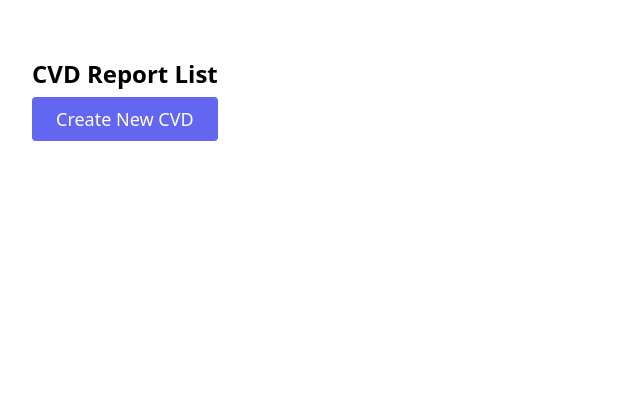
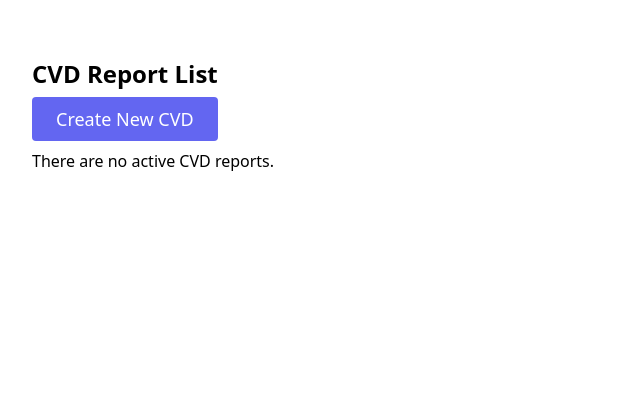
Before and after one commit to haarismian/ssd_ncsc_app, a Django app: template ncsc_cases_app/cvd_service/templates/cvd_service/cvd_list.html in a window 1280 px wide. Shown: the part 133-553 px from the top of the page, without its empty margins (0-640 px from the left). Run offline with Django 4.2, Linux system fonts and the light colour scheme; the template is opened without the code that fills it, so the values that code supplies are empty; some libraries are stand-ins or nearby versions.

Commit message:
integrating monitoring

```diff
--- a/ncsc_cases_app/cases_service/templates/cases_service/case_list.html
+++ b/ncsc_cases_app/cases_service/templates/cases_service/case_list.html
@@ -10,6 +10,9 @@
 
 <h1 class="text-2xl font-bold mb-4">Case List</h1>
 
+{% if not cases %}
+<p>There are no active cases.</p>
+{% else %}
 <table class="table-auto w-full">
   <thead>
     <tr>
@@ -49,4 +52,4 @@
     {% endfor %}
   </tbody>
 </table>
-{% endblock %}
+{% endif %} {% endblock %}
--- a/ncsc_cases_app/cvd_service/templates/cvd_service/cvd_list.html
+++ b/ncsc_cases_app/cvd_service/templates/cvd_service/cvd_list.html
@@ -11,7 +11,9 @@
       >
     </div>
 
-    {% for cvd in cvd_list %}
+    {% if not cvd_list %}
+    <p>There are no active CVD reports.</p>
+    {% else %} {% for cvd in cvd_list %}
     <div class="py-2">
       <div class="flex flex-col border-2 rounded-lg p-4 bg-white">
         <p><strong>First Name:</strong> {{ cvd.first_name }}</p>
@@ -47,7 +49,7 @@
         {% endif %}
       </div>
     </div>
-    {% endfor %}
+    {% endfor %} {% endif %}
   </div>
 </div>
 {% endblock %}
```
Also changed, not shown: ncsc_cases_app/base_app/templates/registration/login.html (+1 -8 lines), ncsc_cases_app/db.sqlite3, 1 other file.
